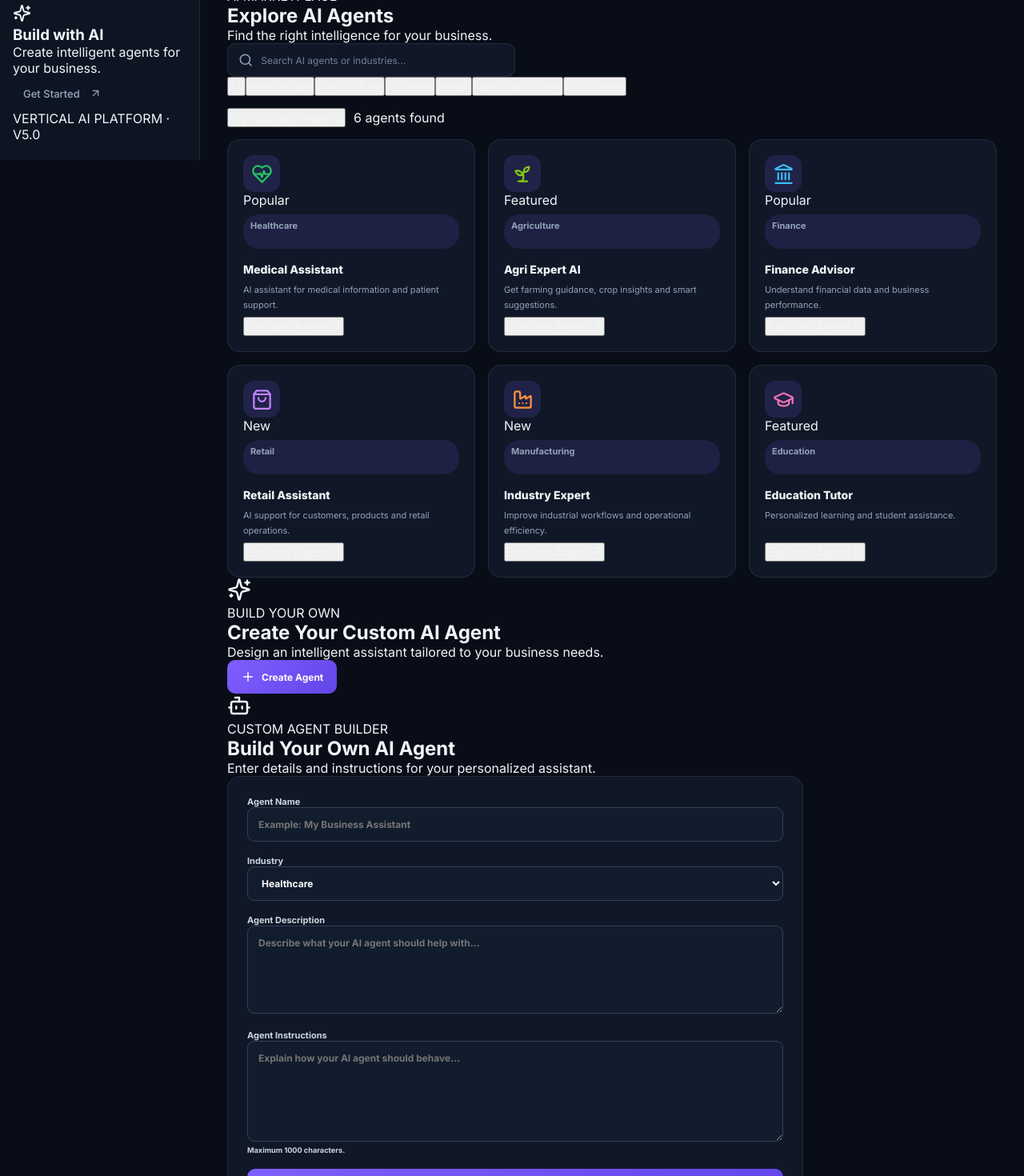
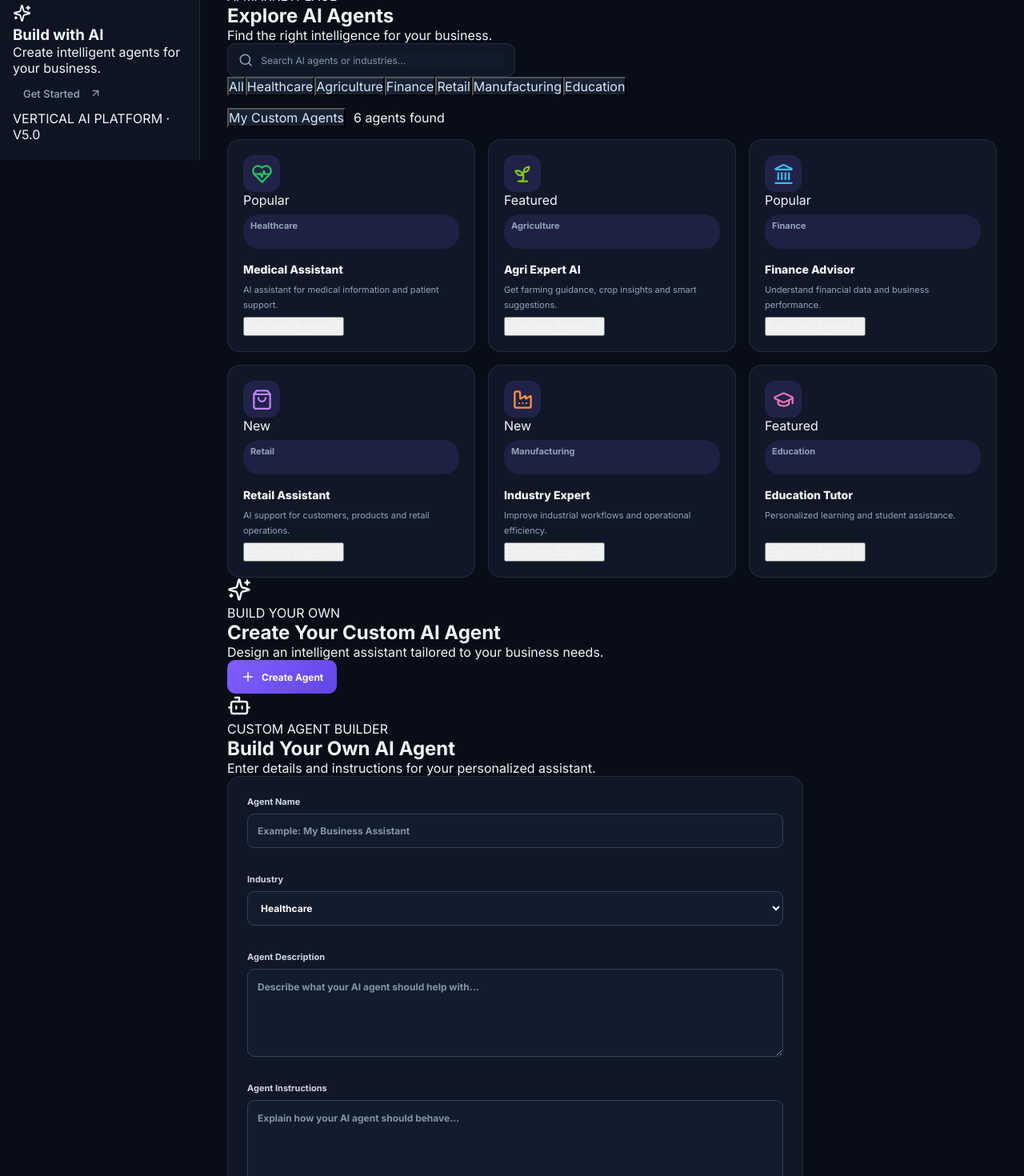
Before and after one commit to mahi2008gamer-commits/vertical-ai-platform, a React (Vite) app in the folder frontend/: page / in a window 1280 px wide. Shown: the part 600-2070 px from the top of the page at 80% size. Built offline with nearby package versions, Linux system fonts and the light colour scheme.

Commit message:
Update Index.css

```diff
--- a/frontend/src/Index.css
+++ b/frontend/src/Index.css
@@ -1513,3 +1513,121 @@ td {
     padding: 6px;
   }
 }
+/* FINAL UI FIXES FOR APP.JSX */
+
+input,
+textarea,
+select {
+  background-color: #111c2d !important;
+  color: #f1f5f9 !important;
+  border-color: #344158;
+  outline: none;
+}
+
+input::placeholder,
+textarea::placeholder {
+  color: #8493a8 !important;
+}
+
+.chat-input-area {
+  display: flex;
+  align-items: center;
+  gap: 10px;
+  padding: 14px;
+  background: #101827;
+  border-top: 1px solid rgba(148, 163, 184, 0.14);
+}
+
+.chat-input-area input {
+  flex: 1;
+  min-width: 0;
+  height: 46px;
+  padding: 0 14px;
+  border: 1px solid #344158;
+  border-radius: 10px;
+  background: #172235 !important;
+  color: white !important;
+}
+
+.chat-input-area button {
+  width: 46px;
+  height: 46px;
+  display: grid;
+  place-items: center;
+  border: none;
+  border-radius: 10px;
+  background: #7c5cff;
+  color: white;
+}
+
+.agent-builder-form input,
+.agent-builder-form textarea,
+.agent-builder-form select {
+  display: block;
+  width: 100%;
+  margin-top: 8px;
+  padding: 12px;
+  border: 1px solid #344158;
+  border-radius: 9px;
+  background: #111c2d !important;
+  color: white !important;
+}
+
+.agent-builder-form label {
+  display: block;
+  margin-bottom: 15px;
+  color: #cbd5e1;
+}
+
+.agent-builder-form small {
+  color: #94a3b8;
+}
+
+.agent-select-wrapper select {
+  background: #172235 !important;
+  color: white !important;
+}
+
+.category,
+.new-chat-button,
+.secondary-button {
+  background-color: #172235;
+  color: #dbe5f2;
+}
+
+.message-bubble {
+  background: #192438;
+  color: #f1f5f9;
+}
+
+.message-bubble p {
+  color: inherit;
+  white-space: pre-wrap;
+  overflow-wrap: anywhere;
+}
+
+.history-item,
+.global-history-card,
+.agent-card,
+.stat-card {
+  background-color: #101827;
+}
+
+@media (max-width: 700px) {
+  .chat-input-area {
+    padding: 10px;
+  }
+
+  .chat-input-area input {
+    min-width: 0;
+    font-size: 12px;
+  }
+
+  .workspace-toolbar-actions {
+    flex-wrap: wrap;
+  }
+
+  .agent-builder-form {
+    padding: 14px;
+  }
+}
```
